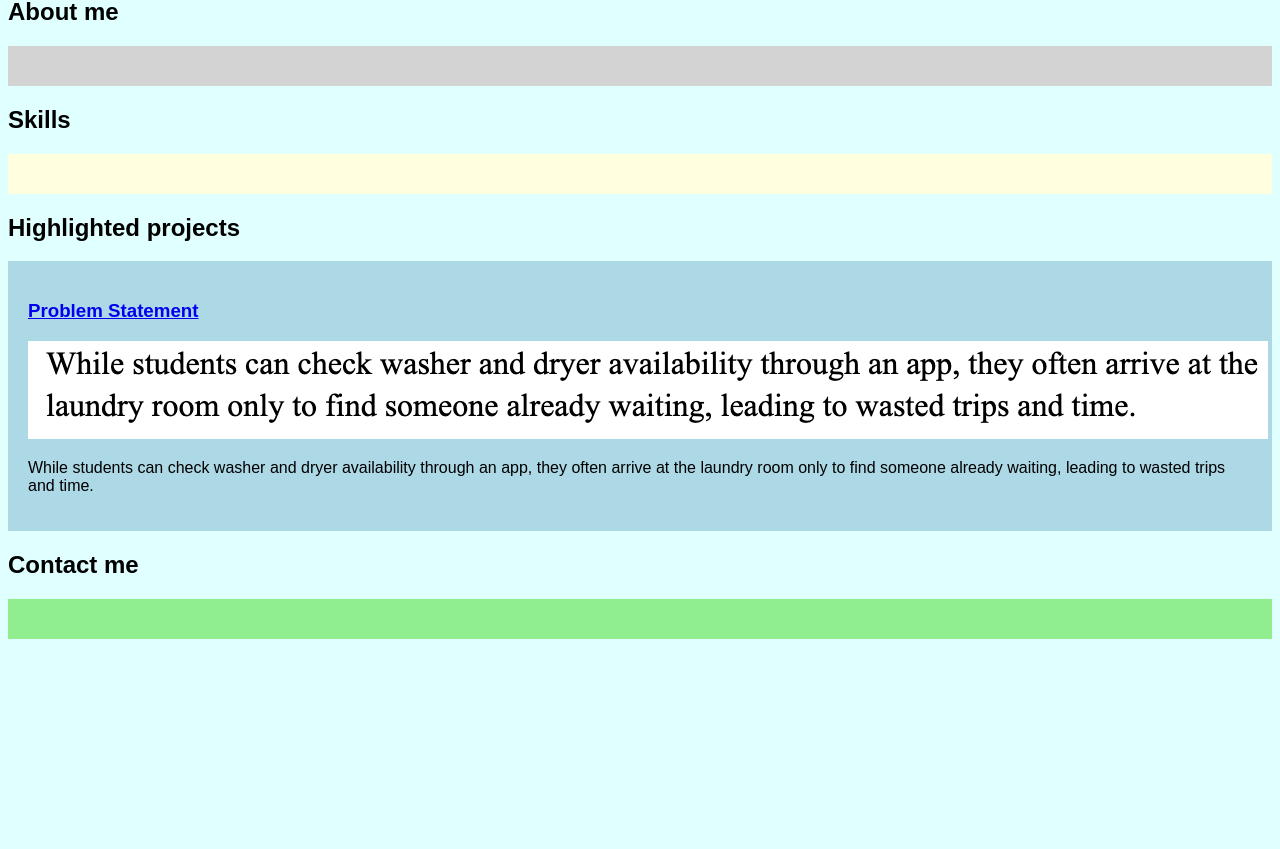
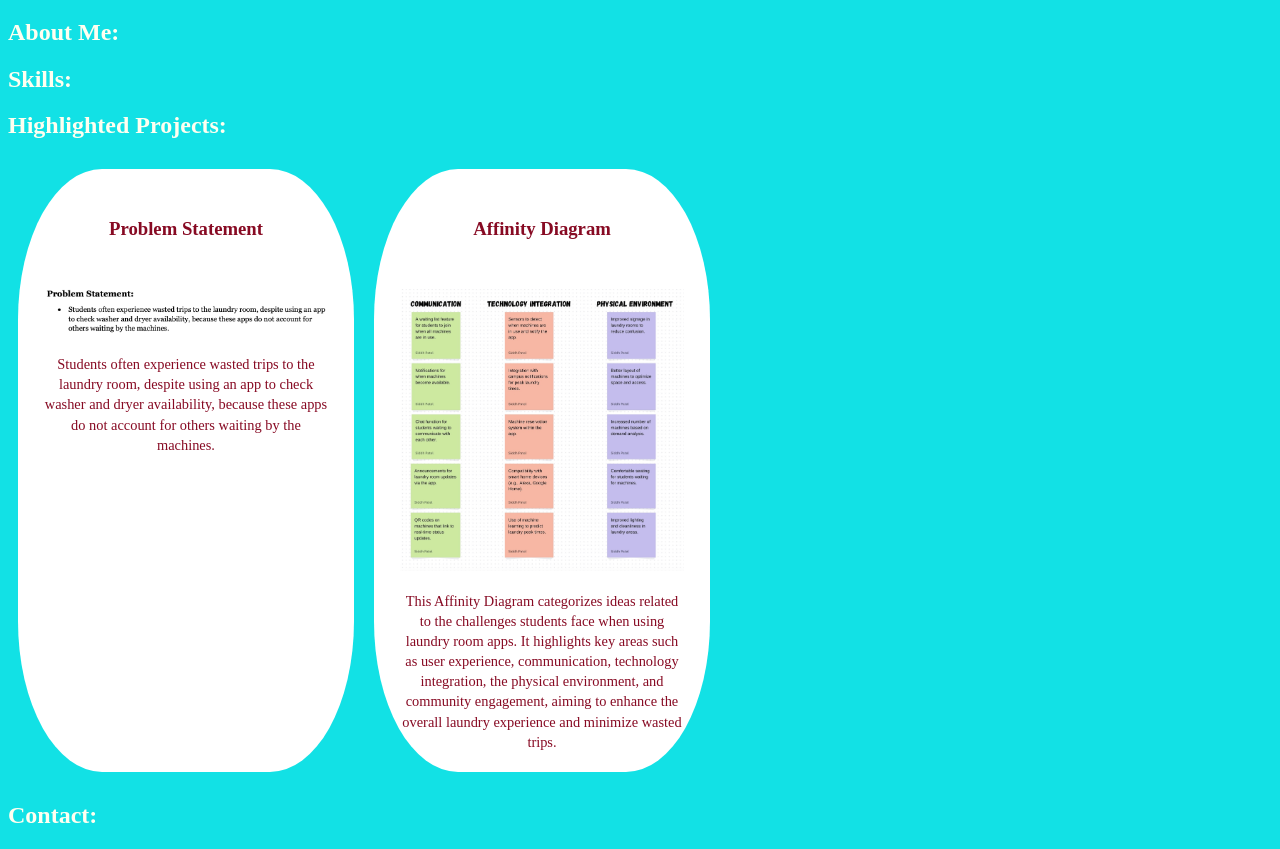
Before and after one commit to Hayden-Gregoire/Hayden-Gregoire.github.io, a plain HTML site: page index.html in a window 1280 px wide. Shown: the part 82-931 px from the top of the page. Before the commit the page ends 800 px from the top, so only its background shows below. Drawn offline with Linux system fonts and the light colour scheme.

Commit message:
added affinity diagram

```diff
--- a/index.html
+++ b/index.html
@@ -2,28 +2,42 @@
 <html>
     <head>
         <title>CSCE 190: Hayden Gregoire</title>
-<link rel="stylesheet" href="styles.css" />
+        <link rel="stylesheet" href="styles.css">
     </head>
     <body>
         <h1>Hayden Gregoire</h1>
 
-    <h2>About me</h2>
+        <h2>About Me:</h2>
         <div class="about"></div>
 
-    <h2>Skills</h2>
+        <h2>Skills:</h2>
         <div class="skills"></div>
 
-    <h2>Highlighted projects</h2>
+        <h2>Highlighted Projects:</h2>
         <div class="projects">
           <!-- Problem Statement Assignment -->
           <section class="project">
-            <a href="files/statement.pdf"><h3>Problem Statement</h3></a>
-            <a href="files/statement.pdf"><img src="images/problem.png" alt="Problem Statement Screenshot"></a>
-            <p>While students can check washer and dryer availability through an app, they often arrive at the laundry room only to find someone already waiting, leading to wasted trips and time.</p>
+             <a href="files/Problem Statement.pdf">
+                <h3>Problem Statement</h3>
+             </a>
+             <a href="files/Problem Statement.pdf">
+                <img src="images/Problem Statement.png" class="oval-image" alt="Problem Statement">
+             </a>
+             <p>Students often experience wasted trips to the laundry room, despite using an app to check washer and dryer availability, because these apps do not account for others waiting by the machines.</p>
+          </section>
+          <!-- Affinity Diagram Assignment -->
+          <section class="project">
+             <a href="files/Affinity_DOC.pdf">
+                <h3>Affinity Diagram</h3>
+             </a>
+             <a href="files/Affinity_DOC.pdf">
+                <img src="images/Affinity_IMG.jpg" class="oval-image" alt="Affinity Diagram">
+             </a>
+            <p>This Affinity Diagram categorizes ideas related to the challenges students face when using laundry room apps. It highlights key areas such as user experience, communication, technology integration, the physical environment, and community engagement, aiming to enhance the overall laundry experience and minimize wasted trips.</p>
           </section>
         </div>
 
-    <h2>Contact me</h2>
+        <h2>Contact:</h2>
         <div class="contact"></div>
     </body>
 </html>
--- a/styles.css
+++ b/styles.css
@@ -1,29 +1,61 @@
-.about {
-    background-color: lightgray;
-    padding: 20px;
+body {
+    background-color: rgb(18, 225, 229);
+    font-family: 'Times New Roman', Times, serif;
+ }
+ h1 {
+    text-align: center;
+    color: ivory;
+    font-size: 40px;
+ }
+ h2 {
+    color: ivory;
  }
 
-.skills {
-    background-color: lightyellow;
-    padding: 20px;
+
+ .projects {
+    display: flex;
+    flex-wrap: wrap;
  }
 
-.projects {
-    background-color: lightblue;
-    padding: 20px;
+
+ .project {
+    width: 25%; /* Adjusted width */
+    margin: 10px;
+    padding: 20px 10px;
+    background: white;
+    border-radius: 25%;
+    display: flex;
+    flex-direction: column;
+    align-items: center;
+    text-align: center;
  }
 
-.contact {
-    background-color: lightgreen;
-    padding: 20px;
+
+ .project a {
+    text-decoration: none; /* Remove underline from links */
+    color: rgb(135, 10, 35); /* Keep the link color blue */
+    margin: 10px 0; /* Add space around links */
  }
 
-body {
-    background-color: lightcyan;
-    font-family: Arial, Helvetica, sans-serif;
+
+ .project p {
+    font-size: 0.9em; /* Adjust as needed */
+    line-height: 1.4; /* Maintain line height for readability */
+    text-align: center; /* Center the text within the project section */
+    padding: 0 15px; /* Increase padding for better fit */
+    color: rgb(135, 10, 35); /* Change text color */
+    max-width: 90%; /* Set a maximum width to prevent overflow */
+    margin: 0 auto; /* Center the paragraph */
  }
 
-h1 {
-    text-align: center;
-    color: coral;
+
+ /* Ensures images are square and responsive */
+ .oval-image {
+    max-width: 90%; /* Reduce the max width to make the image smaller */
+    height: auto; /* Maintain aspect ratio */
+    border-radius: 10px; /* Slight rounding for a softer look, adjust as needed */
+    object-fit: contain; /* Ensures the entire image fits within the container */
+    display: block; /* Ensures the image is treated as a block element for styling */
+    margin: 0 auto; /* Centers the image */
+    padding: 10px; /* Adds padding around the image */
  }
```
Also changed, not shown: images/Affinity_IMG.jpg (added), images/Problem Statement.png (added), images/problem.png (deleted), 3 other files. Lines whose indentation alone changed are shown as unchanged.
